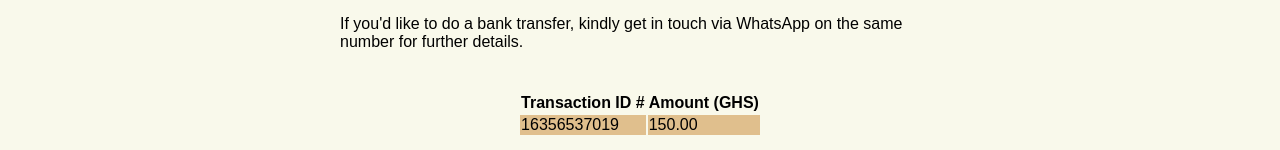
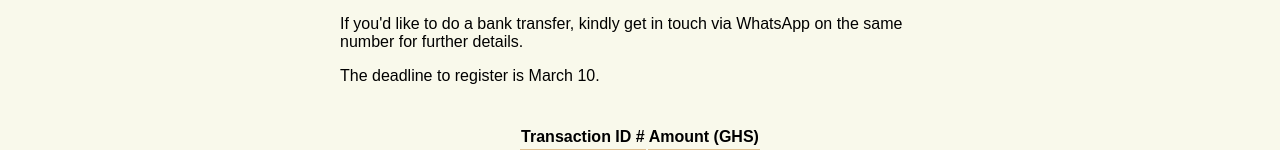
Before and after one commit to meyian/abudu-family-tree, a React (Create React App) app: page /education-fund in a window 1280 px wide. Shown: the part 324-474 px from the top of the page. Built offline with nearby package versions, Linux system fonts and the light colour scheme; no server answers; a web font is replaced by a local one.

Commit message:
Add deadline

```diff
--- a/src/pages/EducationFundPage.jsx
+++ b/src/pages/EducationFundPage.jsx
@@ -24,6 +24,7 @@ const EducationFundPage = () => {
             If you'd like to do a bank transfer, kindly get in touch via
             WhatsApp on the same number for further details.
           </p>
+          <p>The deadline to register is March 10.</p>
         </div>
         <div style={{ maxWidth: "600px", margin: "0 1rem" }}>
           <table>
```
